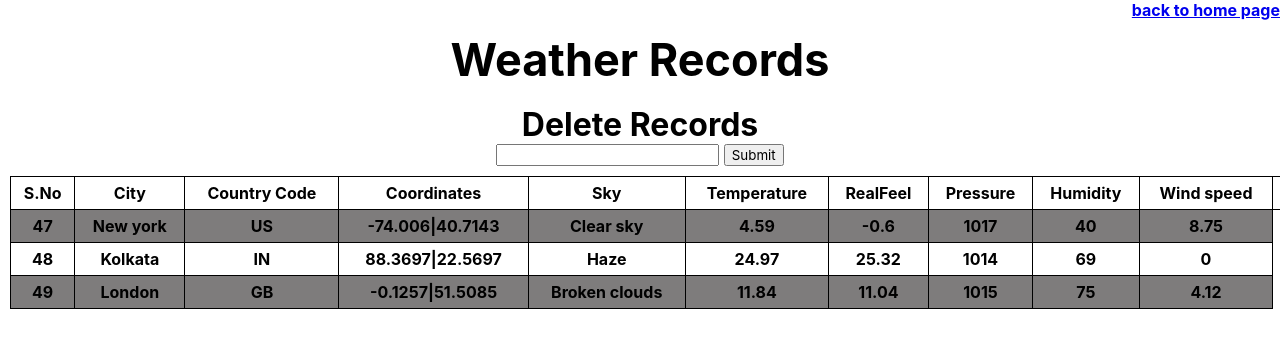
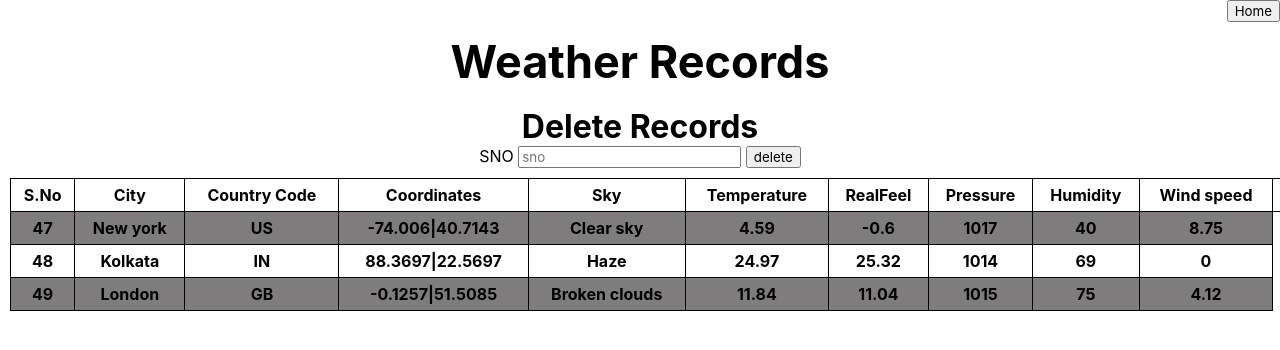
Before and after one commit to Orion6400/Weather_app, a Django app: page /record/ in a window 1280 px wide. Shown: the top 350 px of the page. Run offline with Django 3.2, Linux system fonts and the light colour scheme; data comes from the database, SQL or seed files in the repository; lists and menus that the app fills with data are empty.

Commit message:
Update record.html

```diff
--- a/climate/weatherproject/weatherapp/Templates/main/record.html
+++ b/climate/weatherproject/weatherapp/Templates/main/record.html
@@ -52,7 +52,7 @@
 </head>
 <body>
     <div id='main'>
-        <a href="http://127.0.0.1:8000/"><h4>back to home page</h4></a>
+        <a href="http://127.0.0.1:8000/"><button onclick >Home</button></a>
     </div>
 
     <div id="navbar">
@@ -66,16 +66,17 @@
 
     <div id='main1'>
         <h1>Delete Records</h1>
+
         <form method="POST">
             {% csrf_token %}
-        <label for='id'></label>
-        <input type='number' name='id' id='id' value="{{ request.POST.id }}",placeholder="S.No">
-        <input type='submit' value='Submit'>
+            <label>SNO</label>
+            <input type="number" name="sno" id="id" placeholder="sno">
+            <button type='submit'>delete</button>
         </form>
-    </div>
 
 
-    <table>
+
+        <table id="table">
             <tr>
                 <th>S.No</th>
                 <th>City</th>
@@ -105,5 +106,6 @@
             {% endfor %}
         </table>
 
+</div>
 </body>
 </html>
```
Lines whose indentation alone changed are shown as unchanged.
